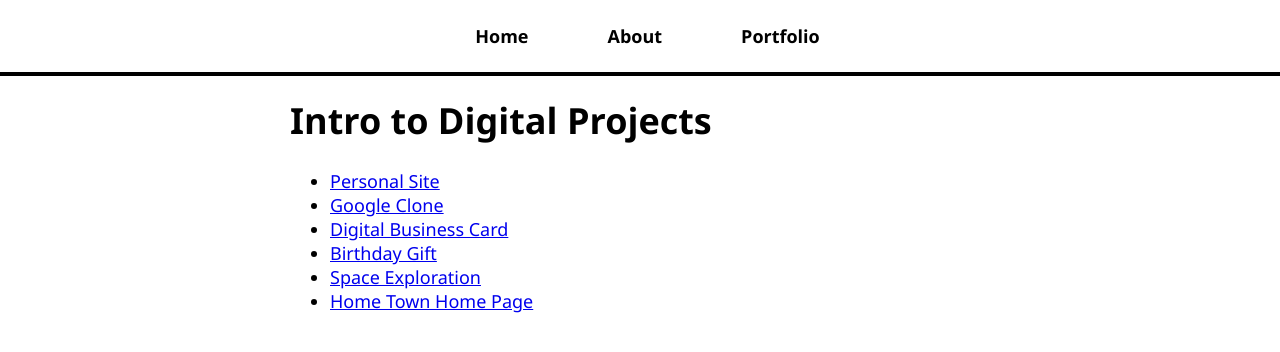
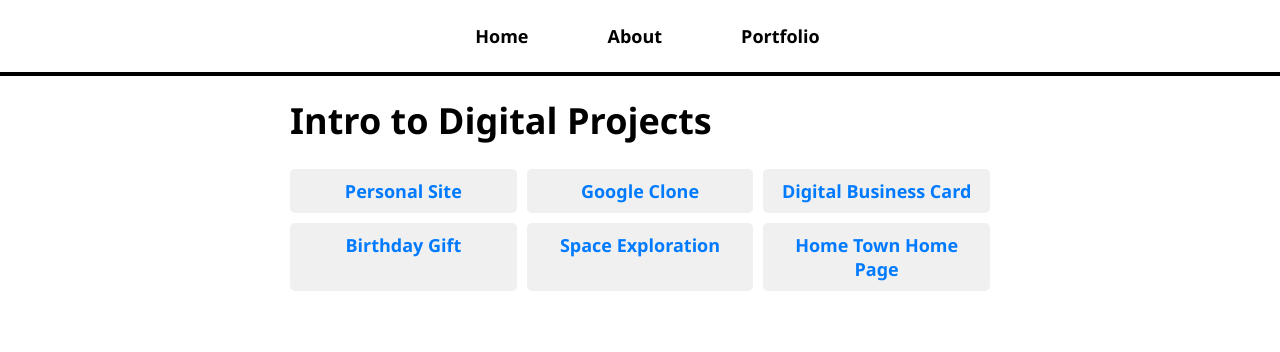
Before and after one commit to eediallo/eediallo.github.io, a React (Create React App) app in the folder my-portfolio/: page /intro-to-digital in a window 1280 px wide. Shown: the top 352 px of the page. Built offline with nearby package versions, Linux system fonts and the light colour scheme.

Commit message:
styles itd page project list

```diff
--- a/my-portfolio/src/App.css
+++ b/my-portfolio/src/App.css
@@ -61,43 +61,51 @@ nav a:hover {
   padding-top: 72px;
 }
 
-/*
-.nav-bar-section a {
-  text-decoration: none;
-  display: inline-block;
-  color: black;
-  border-bottom: 3px solid black;
-  cursor: pointer;
-}
-
-.nav-bar-section a:hover, a:focus{
-  background-color: black;
-  color: white;
-  padding: 10px;
-  border: none;
-
-} */
-
 .nav-bar-section li{
   list-style: none;
   display: inline-block;
   margin-left: 15px;
 }
-.App {
-  /* text-align: center; */
-  /* line-height: 1.5; */
-}
-
 
 .main-section{
   width: 800px;
   margin-right: auto;
   margin-left: auto;
 }
+
 .App-logo {
   height: 40vmin;
   pointer-events: none;
 }
+
+/* =========ITD PAGE================= */
+.itd-grid-list {
+  display: grid;
+  grid-template-columns: repeat(3, 1fr); /* 3 columns */
+  gap: 10px; /* space between grid items */
+  list-style-type: none; /* remove bullet points */
+  padding: 0;
+}
+
+.itd-grid-list li {
+  padding: 10px;
+  background-color: #f0f0f0;
+  border-radius: 5px;
+  text-align: center;
+}
+
+.itd-grid-list a {
+  text-decoration: none;
+  color: #007bff;
+  font-weight: bold;
+}
+
+.itd-grid-list a:hover {
+  color: #0056b3;
+}
+
+/* =========ITD PAGE================= */
+
 
 @media (prefers-reduced-motion: no-preference) {
   .App-logo {
```
